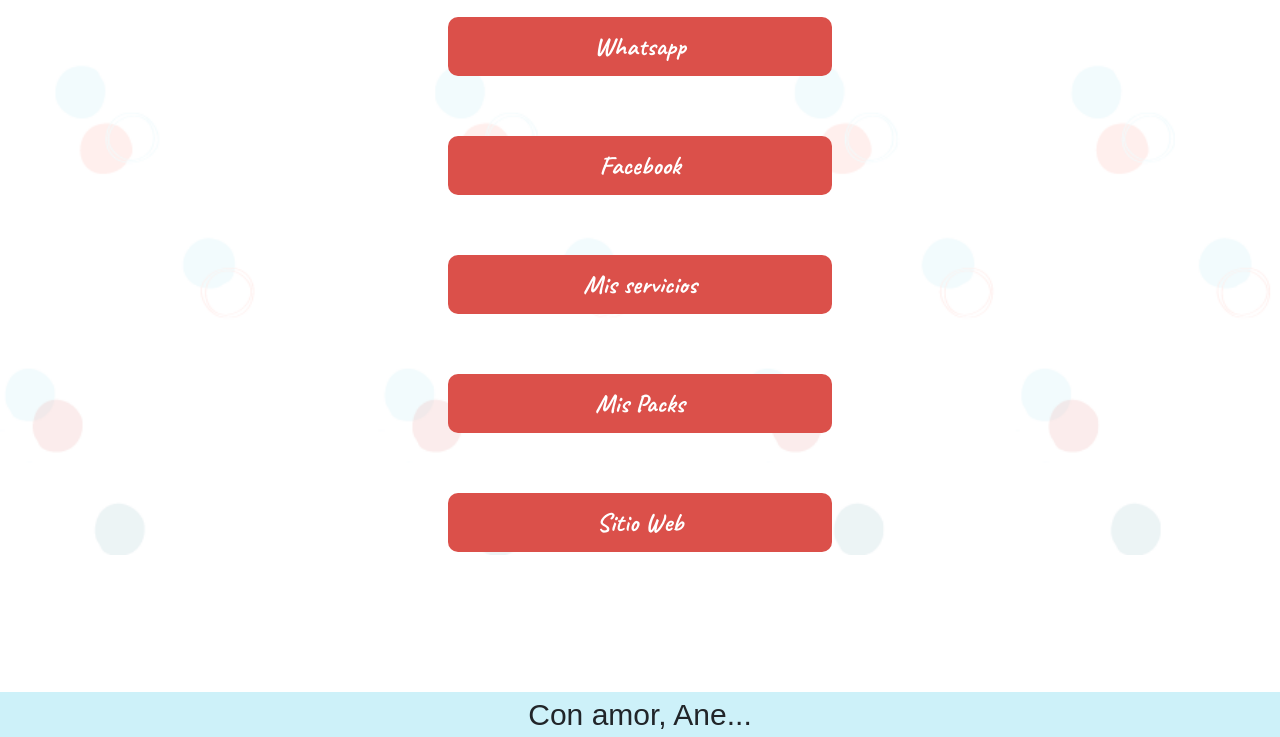
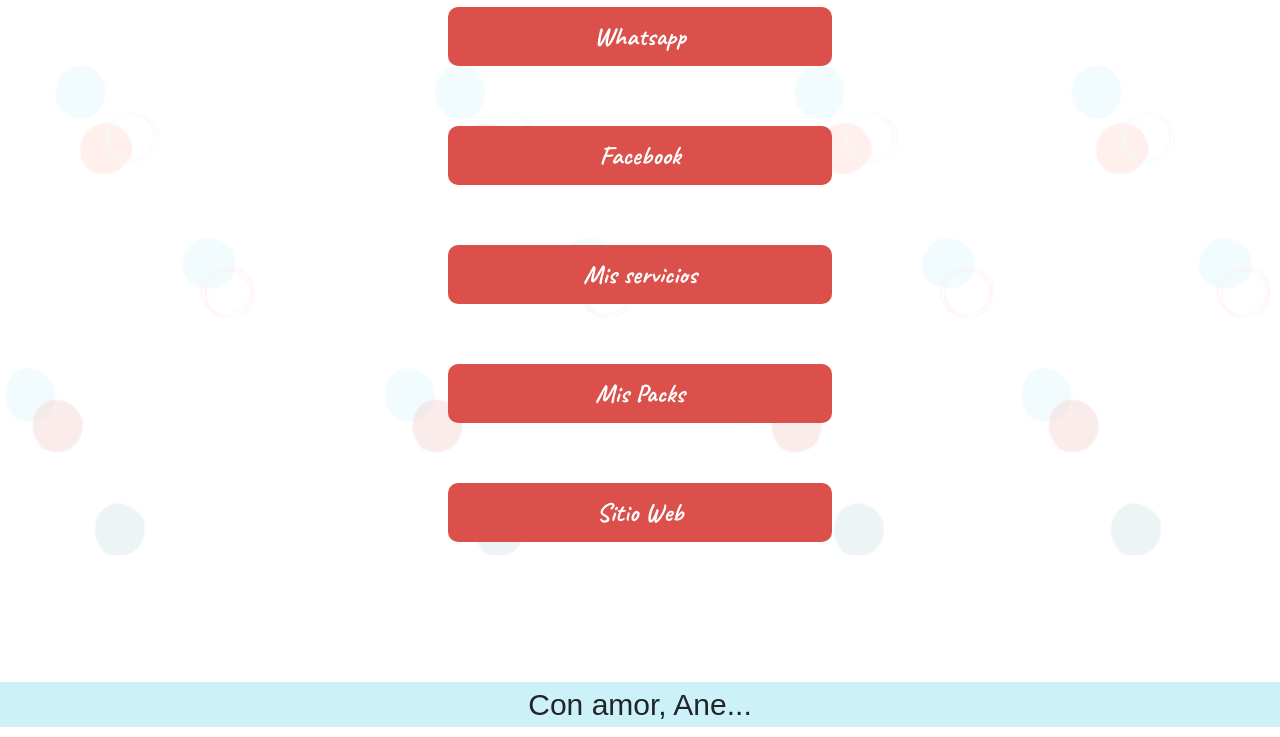
Before and after one commit to danielmedtar/Aneplanner, a website: page enlaces.html in a window 1280 px wide. Shown: the part 335-1072 px from the top of the page. Drawn offline with nearby package versions, Linux system fonts and the light colour scheme; a web font is replaced by a local one.

Commit message:
margen enlaces

```diff
--- a/scss/_clasesPropias.scss
+++ b/scss/_clasesPropias.scss
@@ -426,6 +426,7 @@
     flex-direction: column;
     justify-content: center;
     align-items: center;
+    margin-top: 20px;
 }
 .botonEnlace {
     width: 30%;
@@ -439,9 +440,6 @@
         margin-bottom: 60px;
     }
 }
-.botonEnlace:first-child {
-    margin-top: 30px;
-}
 .bodyEnlace {
     height: 80vh;
 }
```
Also changed, not shown: css/styles.css.
